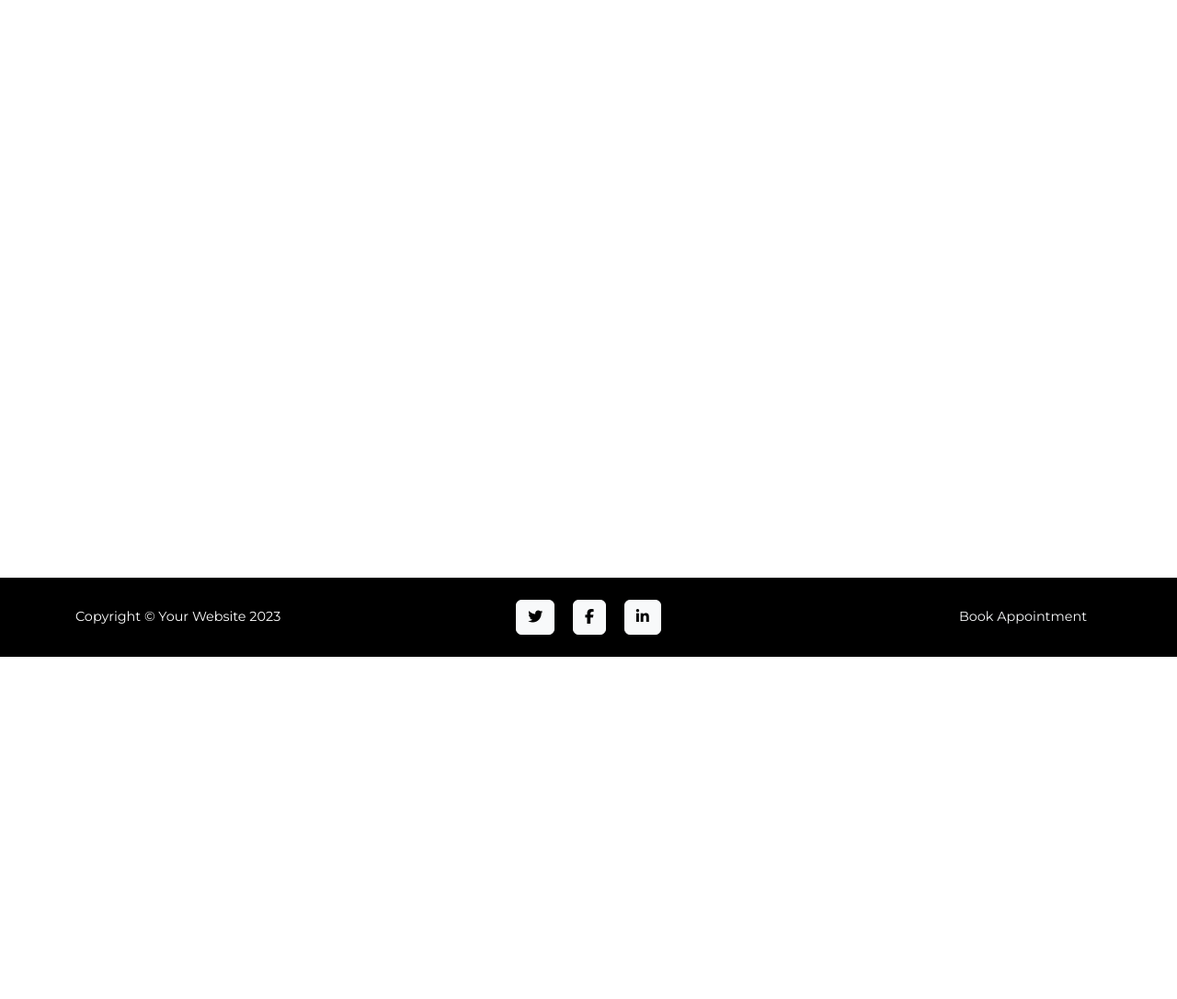
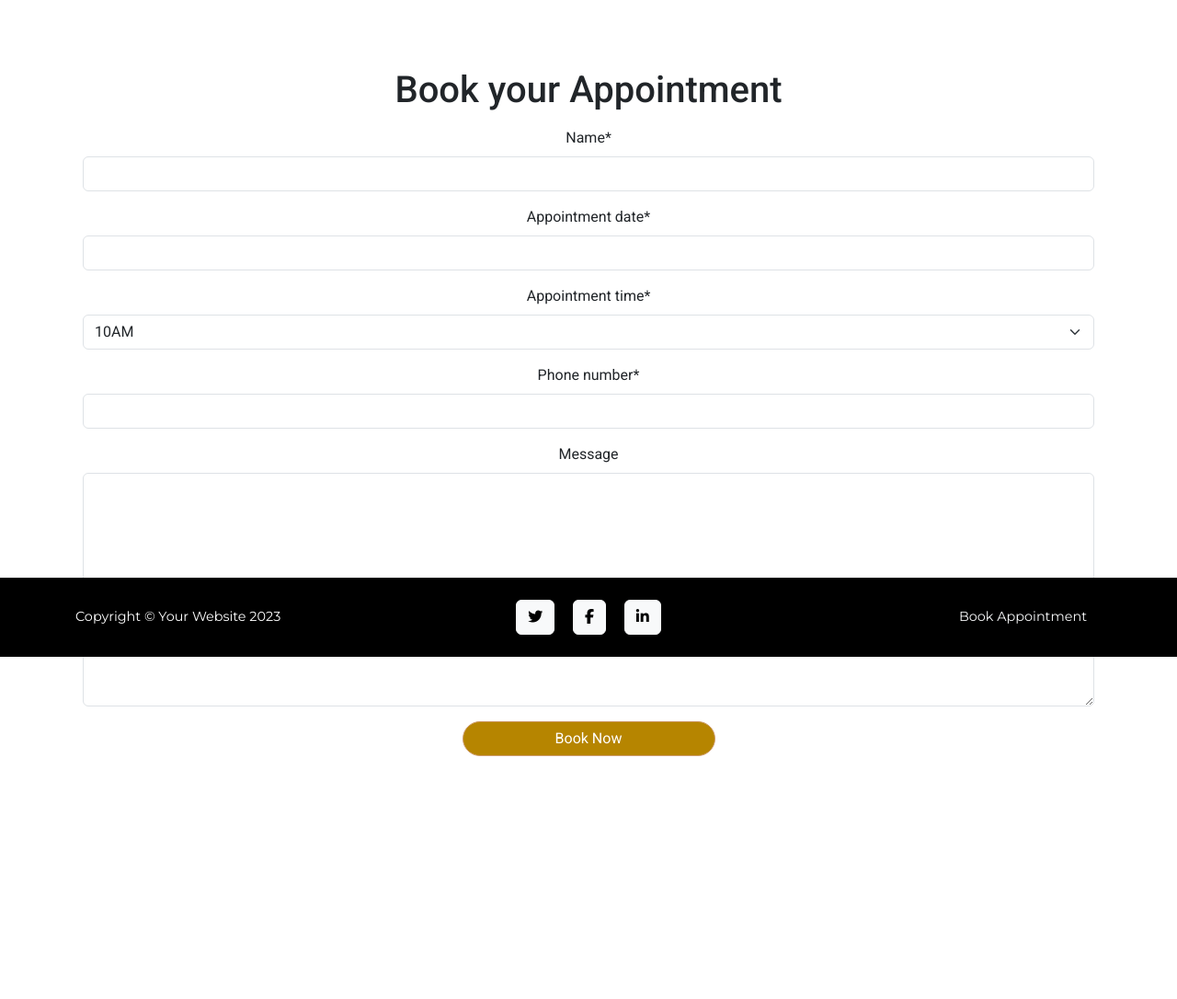
Before and after one commit to Benohene/PP4-Randy-Barber, a Django app: page /appointment/ in a window 1280 px wide. Shown: the part 86-1172 px from the top of the page at 92% size. Before the commit the page ends 800 px from the top, so only its background shows below. Run offline with Django 4.2, Linux system fonts and the light colour scheme; the visitor is signed in with stand-in values (Sample User, id 1); some libraries are stand-ins or nearby versions.

Commit message:
create view for the form

```diff
--- a/appointment/models.py
+++ b/appointment/models.py
@@ -7,7 +7,7 @@
 
 class Appointment(models.Model):
     customer = models.ForeignKey(User, on_delete=models.CASCADE, related_name="customer")
-    name = models.CharField(max_length=200)
+    name = models.CharField(max_length=400)
     appointment_date = models.DateField()
     appointment_time = models.IntegerField(choices=TIME_CHOICES, default=0)
     phone_number = models.IntegerField()
--- a/appointment/templates/appointments/appointment.html
+++ b/appointment/templates/appointments/appointment.html
@@ -1,6 +1,27 @@
 {% extends "account/base.html" %}
+{% load static %}
 
 {% load i18n %}
-{% load account socialaccount %}
 
 {% block title %}{% trans "Appointment" %}{% endblock %}
+
+<!-- Create Appointment form -->
+{% block content %}
+
+<div class="accountMain">
+    <div class="container text-center">
+        <h1>{% trans "Book your Appointment" %}</h1>
+
+        <form class="form mb-2 p-2 form-style" method="POST" action="{% url 'appointment' %}">
+        {% csrf_token %}
+        {{ form|crispy }}
+        {{ form.media }}
+            <!-- {% if redirect_field_value %}
+            <input type="hidden" name="{{ redirect_field_name }}" value="{{ redirect_field_value }}" />
+            {% endif %} -->
+            <button class="btn btn-primary w-25 mb-2" type="submit">{% trans "Book Now" %}</button>
+
+    </div>
+</div>
+
+{% endblock %}
--- a/appointment/urls.py
+++ b/appointment/urls.py
@@ -1,10 +1,12 @@
 from django.urls import path
 from . import views
+from appointment.views import HomeView, ServiceView, ContactView, AppointmentView
+
 
 
 urlpatterns = [
-    path('home/', views.home, name="home"),path('', views.home, name="home"),
-    path('service/', views.service, name="service"),
-    path('contact/', views.contact, name="contact"),
-    path('appointment/', views.appointment, name="appointment"),
+    path('home/', HomeView.as_view(), name="home"),path('', HomeView.as_view(), name="home"),
+    path('service/', ServiceView.as_view(), name="service"),
+    path('contact/', ContactView.as_view(), name="contact"),
+    path('appointment/', AppointmentView.as_view(), name="appointment"),
 ]
--- a/appointment/views.py
+++ b/appointment/views.py
@@ -1,17 +1,40 @@
 from django.shortcuts import render
-from django.views import generic
+from django.contrib.auth.mixins import LoginRequiredMixin, UserPassesTestMixin
+from django.views.generic import TemplateView, CreateView
 from .models import Appointment
+from .forms import AppointmentForm
 #from django.http import HttpResponse
 
-def home(request):
-    return render(request, 'index.html')
+class HomeView(TemplateView):
+    """
+    View to render homepage
+    """
+    template_name = 'index.html'
 
-def service(request):
-    return render(request, 'service.html')
+class ServiceView(TemplateView):
+    """
+    View to render service page
+    """
+    template_name = 'service.html'
 
-def contact(request):
-    return render(request, 'contact.html')
+class ContactView(TemplateView):
+    """
+    View to render contact page
+    """
+    template_name = 'contact.html'
 
-def appointment(request):
-    return render(request, 'appointments/appointment.html')
-# Create your views here.
+class AppointmentView(LoginRequiredMixin, CreateView):
+    """
+    View to render appointment page
+    """
+    model = Appointment
+    success_url = '/appointments/manage_appointment/'
+    template_name = 'appointments/appointment.html'
+    # success_msg = 'Flavor created.'
+    fields = [
+        'name', 'appointment_date', 'appointment_time', 'phone_number', 'message',
+        ]
+
+    def form_valid(self, form):
+        form.instance.customer = self.request.user
+        return super().form_valid(form)
--- a/randybarber/settings.py
+++ b/randybarber/settings.py
@@ -175,6 +175,7 @@
 STATIC_ROOT = os.path.join(BASE_DIR, 'staticfile')
 
 MEDIA_URL = '/media/'
+MEDIA_ROOT = os.path.join(BASE_DIR, 'media')
 DEFAULT_FILE_STORAGE = 'cloudinary_storage.storage.MediaCloudinary'
 
 # Default primary key field type
--- a/randybarber/urls.py
+++ b/randybarber/urls.py
@@ -1,6 +1,8 @@
 
 from django.contrib import admin
 from django.urls import path, include
+from django.conf import settings
+from django.conf.urls.static import static
 
 
 urlpatterns = [
--- a/templates/account/base.html
+++ b/templates/account/base.html
@@ -113,8 +113,7 @@
     <script src="https://code.jquery.com/jquery-3.7.0.slim.min.js"
         integrity="sha256-tG5mcZUtJsZvyKAxYLVXrmjKBVLd6VpVccqz/r4ypFE=" crossorigin="anonymous"></script>
     <script src="https://kit.fontawesome.com/2730ac997a.js" crossorigin="anonymous"></script>
-    <!--External Javascript src-->
-    <script src="{% static 'js/script.js' %}"></script>
+    <script src="https://code.jquery.com/jquery-1.9.1.js"></script>
 </body>
 
 </html>
--- a/templates/base.html
+++ b/templates/base.html
@@ -130,8 +130,6 @@
     <script src="https://code.jquery.com/jquery-3.7.0.slim.min.js"
         integrity="sha256-tG5mcZUtJsZvyKAxYLVXrmjKBVLd6VpVccqz/r4ypFE=" crossorigin="anonymous"></script>
     <script src="https://kit.fontawesome.com/2730ac997a.js" crossorigin="anonymous"></script>
-    <!--External Javascript src-->
-    <script src="{% static 'js/script.js' %}"></script>
 </body>
 
 </html>
```
Also changed, not shown: appointment/forms.py (added, +23 -0 lines), appointment/migrations/0004_alter_appointment_name.py (added).
